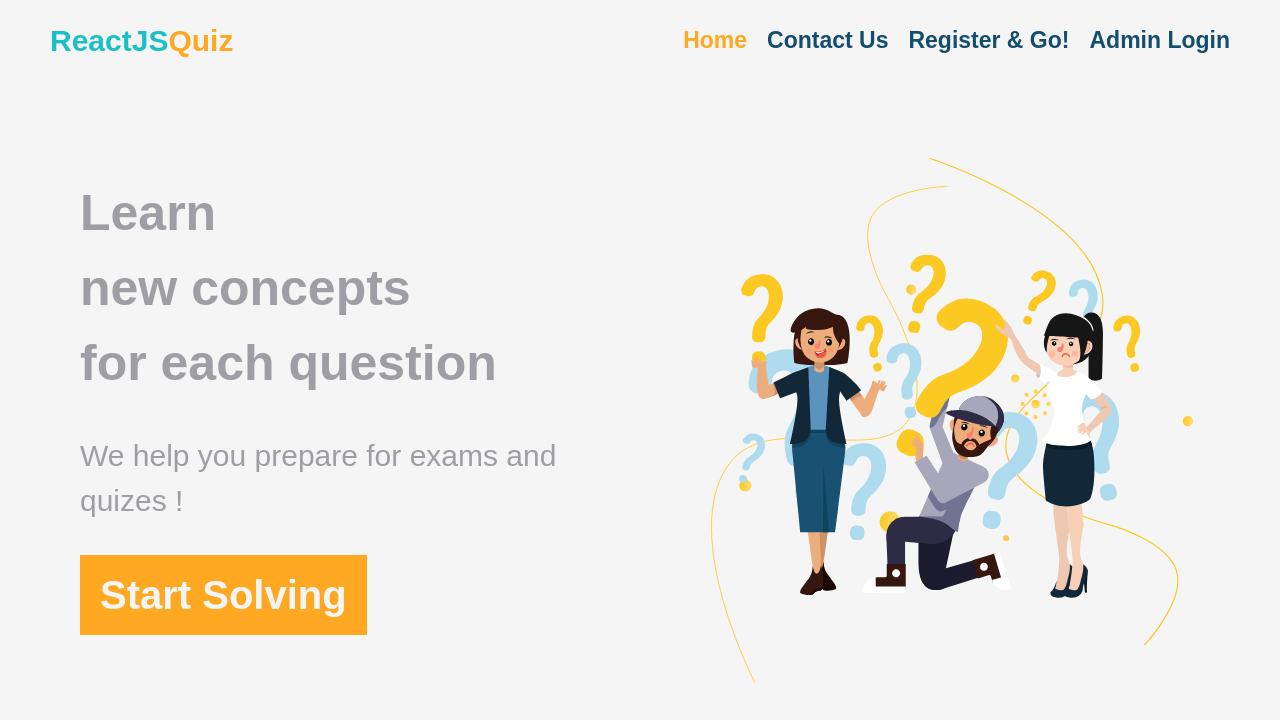
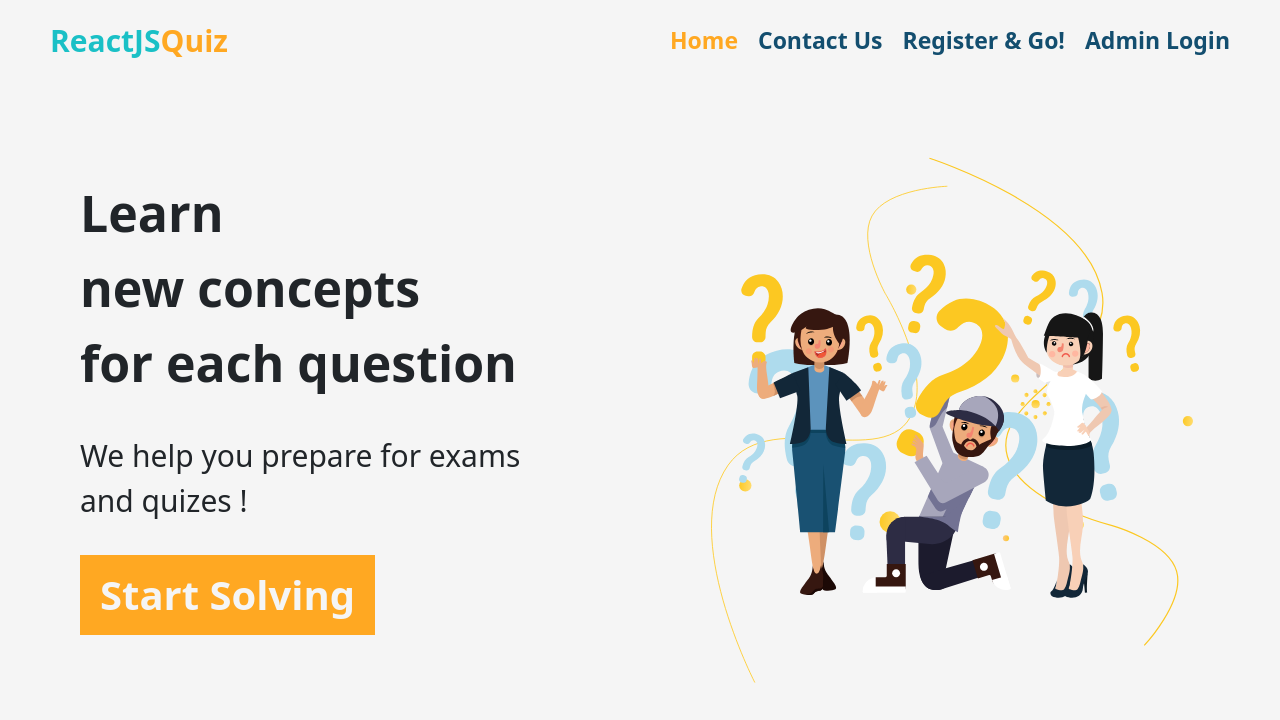
Before and after one commit to RushikeshDantakale/webquiz, a React (Vite) app: page / in a window 1280 px wide. Shown: the top 720 px of the page. Built offline with nearby package versions, Linux system fonts and the light colour scheme.

Commit message:
changed bootstrap.min.css import to index.css file

```diff
--- a/src/App.jsx
+++ b/src/App.jsx
@@ -1,5 +1,4 @@
 import { BrowserRouter, Routes, Route } from "react-router-dom";
-import "bootstrap/dist/css/bootstrap.min.css";
 import "bootstrap/dist/js/bootstrap.min.js";
 import './App.css'
 import Home from './pages/Home';
--- a/src/index.css
+++ b/src/index.css
@@ -0,0 +1,2 @@
+/* index.css */
+@import 'bootstrap/dist/css/bootstrap.min.css';
```
